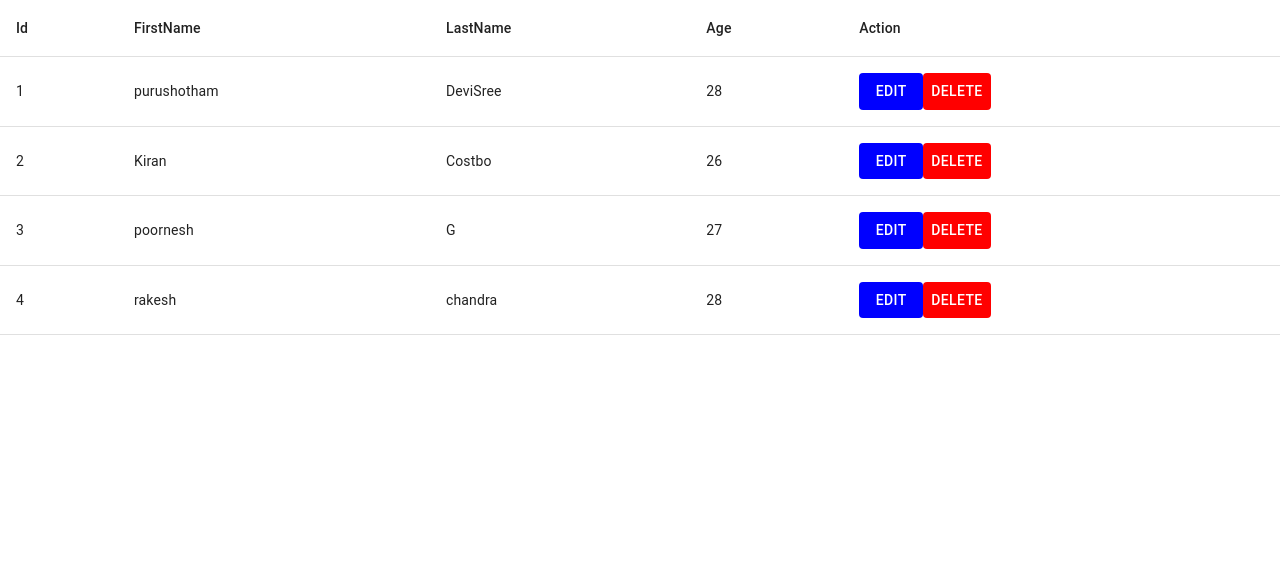
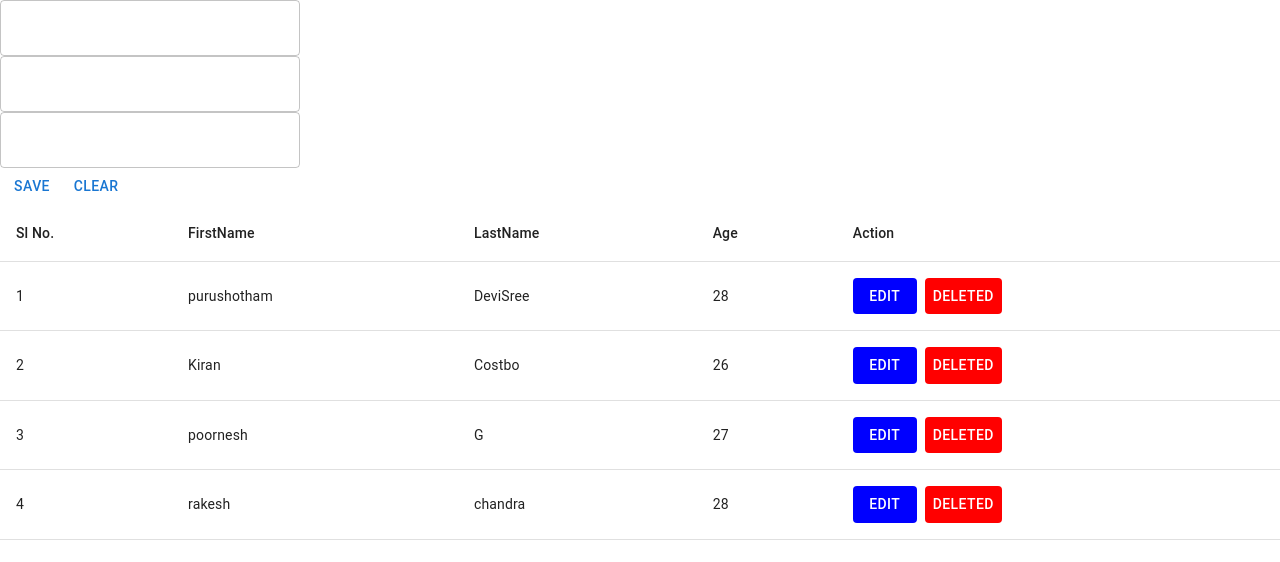
Before and after one commit to Purushotham-G/sso-authentications, a React (Create React App) app: page /pracrud in a window 1280 px wide. Shown: the top 562 px of the page. Built offline with nearby package versions, Linux system fonts and the light colour scheme; the HTML template or start-up script is replaced by a standard one.

Commit message:
crud operations for practice is done

```diff
--- a/src/CRUD/PraCrud.js
+++ b/src/CRUD/PraCrud.js
@@ -1,37 +1,98 @@
-import React, { useEffect, useState } from "react";
-import {EmployeeData} from './EmployeeData'
-import { Button, Table, TableBody, TableCell, TableHead, TableRow } from "@mui/material";
+import { Box, Button, Stack, Table, TableBody, TableCell, TableContainer, TableHead, TableRow, TextField } from '@mui/material'
+import React, { useEffect, useState } from 'react';
+import { EmployeeData } from './EmployeeData';
 
+export const PraCrud = () => {
+    const [data, setData] = useState([]);
 
-export const PraCrud = () =>{
-    const [data, setData] = useState([]);
+    const[firstName, setFirstName] = useState('');
+    const[lastName, setLastName] = useState('');
+    const[isUpadte, setIsUpdate] = useState(false);
+    const[age, setAge] = useState();
+    const[id, SetId] = useState();
+
 
     useEffect(()=>{
         setData(EmployeeData);
-    }, [])
+    },[])
 
-    const handleEdit = (id)=>{
-        const editData= data.filter((item, i)=> item.id === id);
-        if(editData){
-
-        }
-    }
-
-    const handleDeleted =(id) =>{
-        if(id > 0 ){
-            if(window.confirm('are you sure is deleted the data')){
+    const handleDeleted = (id) =>{
+        if(id > 0){
+            if(window.confirm('are you sure the deleted the data')){
                 const deletedData = data.filter((item, i)=> item.id !== id);
-                    setData(deletedData);
+                setData(deletedData);
             }
         }
     }
 
-    return(
-        <>
+    const handleEdit = (id) =>{
+        const editData = data.filter((item,i)=> item.id === id);
+        if(editData){
+            setIsUpdate(true);
+            SetId(id);
+            setFirstName(editData[0].firstName);
+            setLastName(editData[0].lastName);
+            setAge(editData[0].age);
+        }
+    }
+
+    const handleUpadte = () =>{
+        const index = data.map((item, i)=> item.id).indexOf(id);
+        const update = [...data];
+        console.log(index);
+        update[index].firstName=firstName;
+        update[index].lastName= lastName;
+        update[index].age=age;
+        setData(update);
+        setIsUpdate(true)
+        handleClear();
+    }
+
+    const handleClear = () =>{
+        setFirstName('');
+        setLastName('');
+        setAge('');
+    }
+
+    const handleSave = (e) =>{
+        e.preventDefault();
+        const saveData = [...data];
+        const newwData = {
+            id : EmployeeData.length + 1,
+            firstName: firstName,
+            lastName: lastName,
+            age: age,
+        }
+        saveData.push(newwData);
+        setData(saveData);
+        handleClear();
+
+    }
+
+  return (
+    <>
+    <>
+        <Box>
+            <Stack sx={{width:"300px"}}>
+                <TextField type='text' value={firstName} onChange={(e)=> setFirstName(e.target.value)} />
+            </Stack>
+            <Stack sx={{width:"300px"}}>
+                <TextField type='text' value={lastName} onChange={(e)=> setLastName(e.target.value)} />
+            </Stack>
+            <Stack sx={{width:"300px"}}>
+                <TextField type='text' value={age} onChange={(e)=> setAge(e.target.value)} />
+            </Stack>
+            <Stack sx={{flexDirection:"row"}}>
+                {!isUpadte?
+                <Button onClick={handleSave}>Save</Button>: <Button onClick={handleUpadte}>Update</Button>}
+                <Button onClick={handleClear}>Clear</Button>
+            </Stack>
+        </Box>
+    </>
+        <TableContainer>
             <Table>
-
-                <TableHead sx={{flexDirection:"row"}}>
-                    <TableCell>Id</TableCell>
+                <TableHead>
+                    <TableCell>Sl No.</TableCell>
                     <TableCell>FirstName</TableCell>
                     <TableCell>LastName</TableCell>
                     <TableCell>Age</TableCell>
@@ -39,21 +100,24 @@ export const PraCrud = () =>{
                 </TableHead>
                 <TableBody>
                     {data?.map((item, index)=>{
-                        return(
+                        return (
                             <TableRow>
-                                <TableCell>{index+1}</TableCell>
+                                <TableCell>{index +1}</TableCell>
                                 <TableCell>{item.firstName}</TableCell>
                                 <TableCell>{item.lastName}</TableCell>
                                 <TableCell>{item.age}</TableCell>
-                                <TableCell sx={{flexDirection:"row"}}>
-                                    <Button sx={{background:"blue", color:"#ffff"}} onClick={()=> handleEdit(item.id)}>Edit</Button>
-                                    <Button sx={{background:"red", color:"#ffff"}} onClick={()=> handleDeleted(item.id)}>Delete</Button>
+                                <TableCell>
+                                    <Stack sx={{flexDirection:"row", gap:1}}>
+                                    <Button sx={{backgroundColor:"blue", color:"#ffff"}} onClick={()=>handleEdit(item.id)}>Edit</Button>
+                                    <Button sx={{backgroundColor:"red", color:"#ffff"}} onClick={()=>handleDeleted(item.id)}>Deleted</Button>
+                                    </Stack>
                                 </TableCell>
                             </TableRow>
                         )
                     })}
                 </TableBody>
             </Table>
-        </>
-    )
+        </TableContainer>
+    </>
+  )
 }
```
